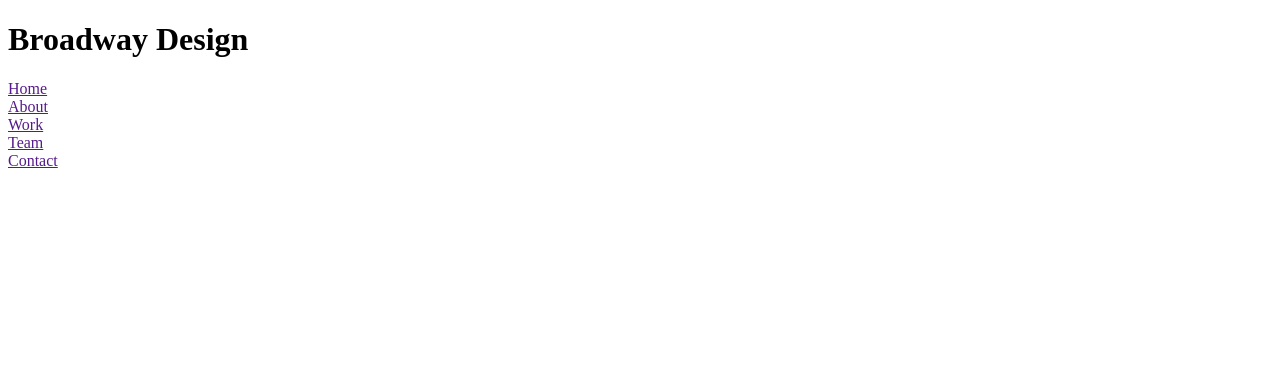
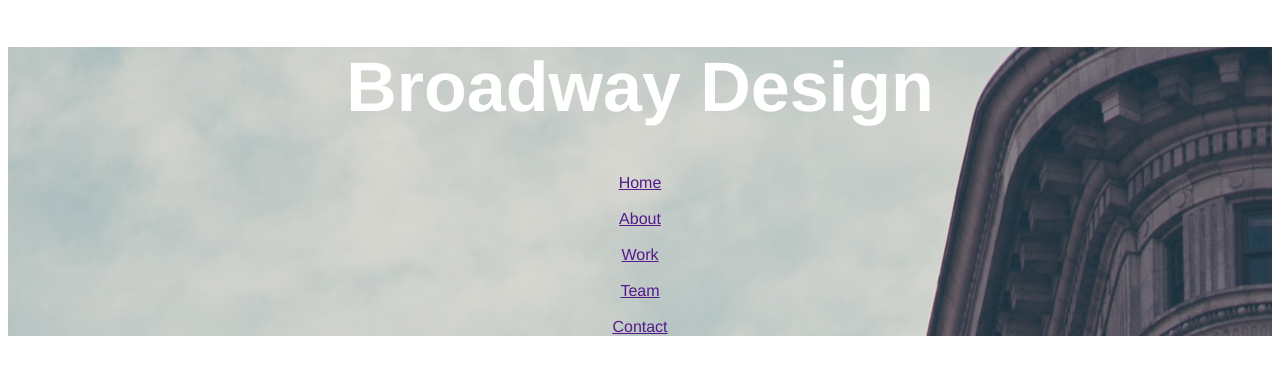
Before and after one commit to riccis2/broadway, a plain HTML site: page index.html in a window 1280 px wide. Drawn offline with Linux system fonts and the light colour scheme.

Commit message:
Added Header styling - still to fix background image.

```diff
--- a/index.html
+++ b/index.html
@@ -3,14 +3,17 @@
   <head>
     <meta charset="utf-8">
     <title>Broadway</title>
+    <link rel="stylesheet" href="resources/css/style.css" type="text/css">
   </head>
   <body>
-    <h1>Broadway Design</h1>
-    <a href="">Home</a><br>
-    <a href="">About</a><br>
-    <a href="">Work</a><br>
-    <a href="">Team</a><br>
-    <a href="">Contact</a><br>
-    </hgroup>
+    <div class="header">
+      <h1>Broadway Design</h1>
+      <a href="">Home</a><br><br>
+      <a href="">About</a><br><br>
+      <a href="">Work</a><br><br>
+      <a href="">Team</a><br><br>
+      <a href="">Contact</a>
+    </div>
+
   </body>
 </html>
--- a/resources/css/style.css
+++ b/resources/css/style.css
@@ -1,3 +1,15 @@
 *{
   text-align: center;
+  font-family: helvetica;
+  //*background-color: black;*//
 }
+
+h1{
+  font-size: 70px;
+  font-weight: bold;
+  color: white;
+}
+
+.header{
+  background-image: url("../photos/building.png");
+}
```
